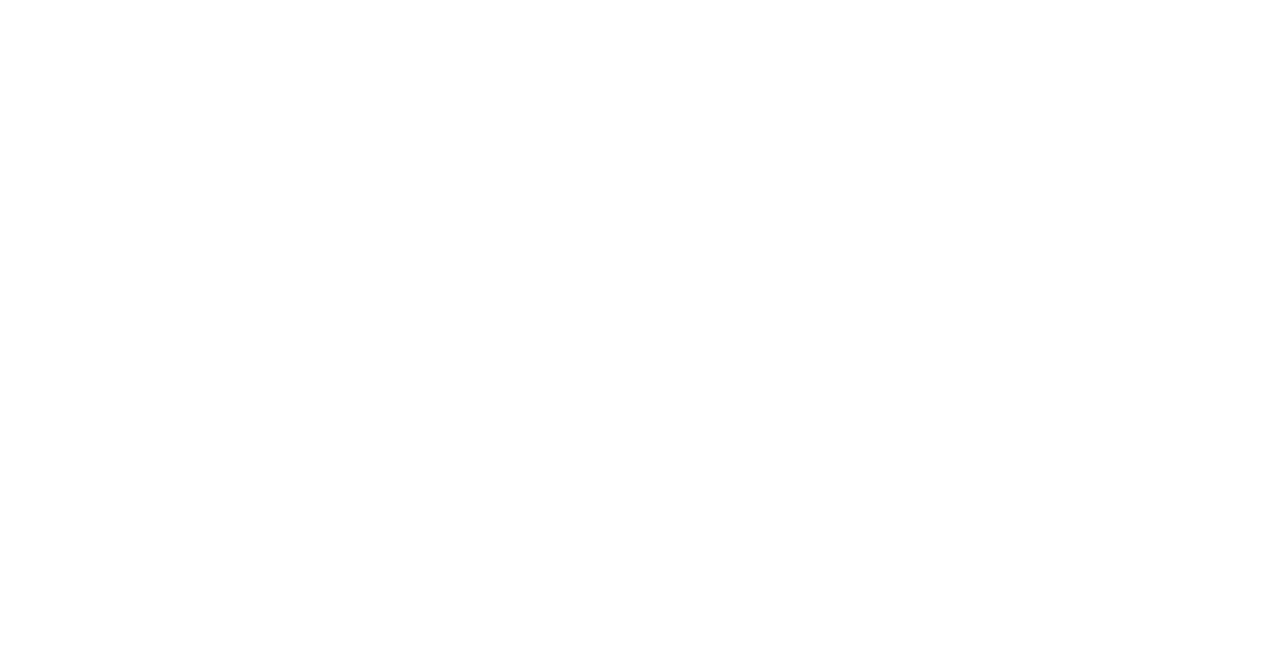
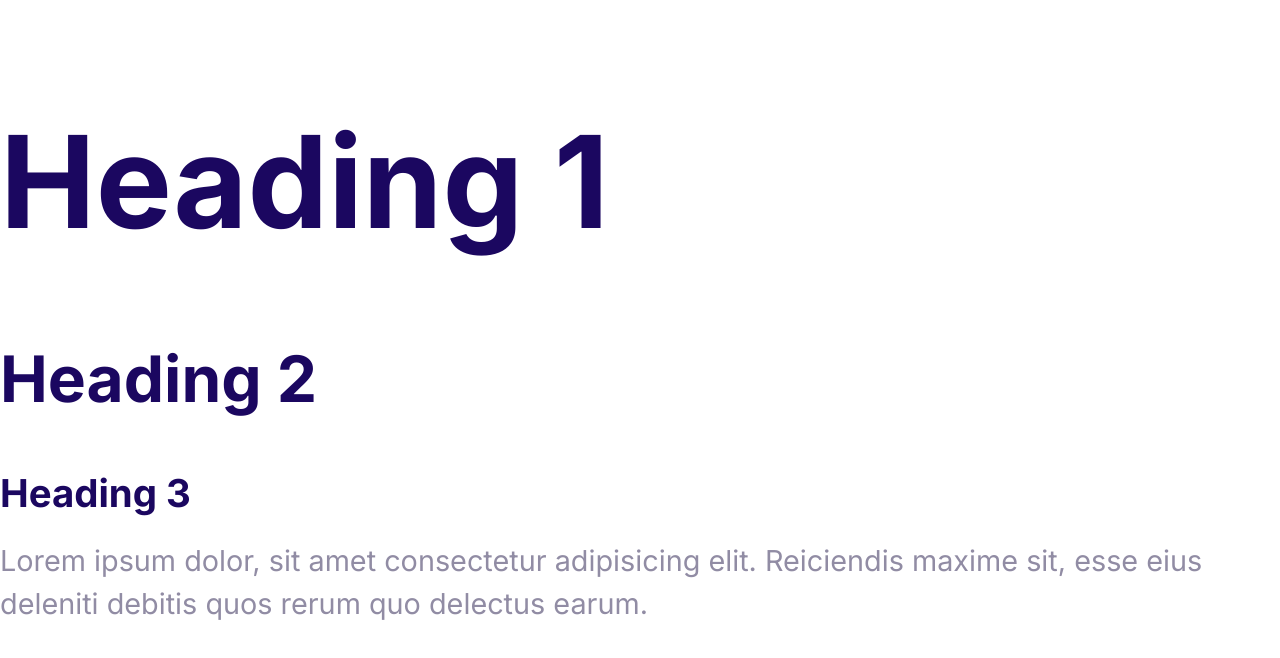
Before and after one commit to yohannaaaa/Moshify, a plain HTML site: page index.html in a window 1280 px wide. Drawn offline with Linux system fonts and the light colour scheme.

Commit message:
define the styles for the fonts.

```diff
--- a/css/styles.css
+++ b/css/styles.css
@@ -5,3 +5,52 @@
    --color-headings: #1b0760;
    --color-body: #918ca4;
  }
+
+ html {
+   /*62.5% of 16px = 10px*/
+   font-size: 16px;
+ }
+ body {
+   font-family: Inter, Arial, Helvetica, sans-serif;
+   font-size: 2.4rem;
+   line-height: 1.5;
+   color: var(--color-body);
+ }
+
+ h1, h2, h3 {
+   color: var(--color-headings);
+   margin-bottom: 1rem;
+ }
+
+h1 {
+   /* 1 * font size of the html element*/
+   font-size: 7rem;
+}
+
+h2 {
+   font-size: 4rem;
+}
+
+h3 {
+   font-size: 3rem;
+
+}
+
+p {
+   margin-top: 0;
+}
+
+@media screen and (min-width: 1024px) {
+   body {
+      font-size: 1.8rem;
+   }
+   h1 {
+      font-size: 8rem;
+   }
+   h2 {
+      font-size: 4rem;
+   }
+   h3 {
+      font-size: 2.4rem;
+   }
+}
--- a/index.html
+++ b/index.html
@@ -4,10 +4,16 @@
     <meta charset="UTF-8">
     <meta name="viewport" content="width=device-width, initial-scale=1.0">
     <title>Document</title>
+    <link rel="preconnect" href="https://fonts.googleapis.com">
+<link rel="preconnect" href="https://fonts.gstatic.com" crossorigin>
+<link href="https://fonts.googleapis.com/css2?family=Inter:wght@400;700&display=swap" rel="stylesheet">
     <link rel="stylesheet" href="css/normalize.css">
     <link rel="stylesheet" href="css/styles.css">
 </head>
 <body>
-
+    <h1>Heading 1</h1>
+    <h2>Heading 2</h2>
+    <h3>Heading 3</h3>
+    <p>Lorem ipsum dolor, sit amet consectetur adipisicing elit. Reiciendis maxime sit, esse eius deleniti debitis quos rerum quo delectus earum.</p>
 </body>
 </html>
```
